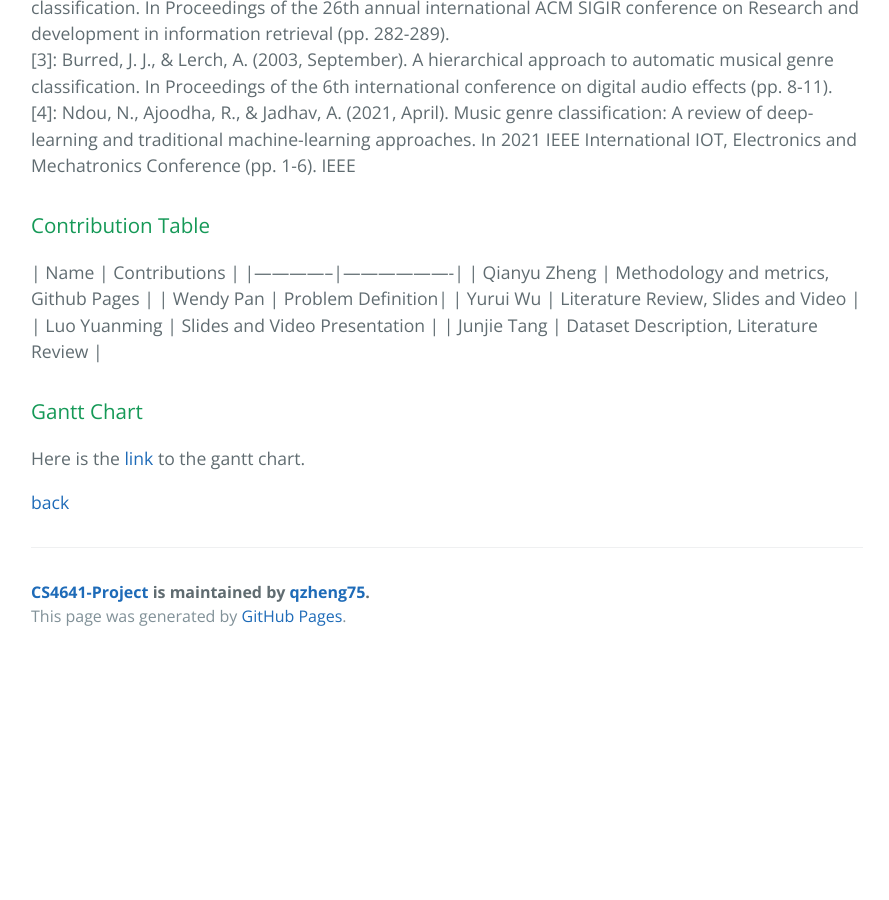
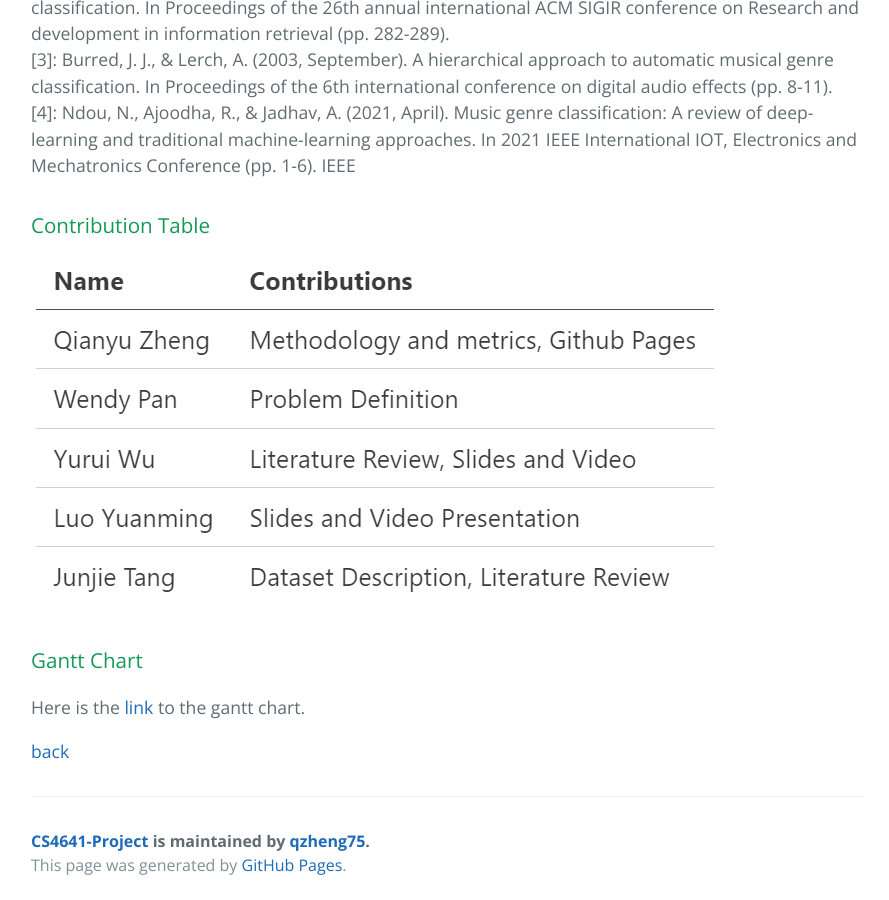
Before and after one commit to qzheng75/CS4641-Project, a Jekyll site: the page built from project_proposal.md, in a window 1280 px wide and 900 px high, scrolled down 2776 px. Shown: the whole window, without its empty margins (193-1082 px from the left). Built offline with Jekyll 4.4.1, drawn with Linux system fonts in a browser that asks for light colours; before the commit the page ends 3436 px from its top, so only the background shows below that.

Commit message:
Fixed table

```diff
--- a/project_proposal.md
+++ b/project_proposal.md
@@ -66,13 +66,7 @@
 [4]: Ndou, N., Ajoodha, R., & Jadhav, A. (2021, April). Music genre classification: A review of deep-learning and traditional machine-learning approaches. In 2021 IEEE International IOT, Electronics and Mechatronics Conference (pp. 1-6). IEEE
 
 ### Contribution Table
-| Name         | Contributions     |
-|--------------|-------------------|
-| Qianyu Zheng | Methodology and metrics, Github Pages |
-| Wendy Pan    | Problem Definition|
-| Yurui Wu     | Literature Review, Slides and Video      |
-| Luo Yuanming | Slides and Video Presentation |
-| Junjie Tang  | Dataset Description, Literature Review  |
+![alt text](/images/proposal_contribution.png)
 
 ### Gantt Chart
 Here is the [link](https://gtvault-my.sharepoint.com/:x:/g/personal/ypan390_gatech_edu/EeUk8XSMMSFAqpbJ5cSKEDQBIkUN30qINQYGgmnCyVkJLg?e=4%3A6bQdYn&at=9&CID=8b4a2e17-0dca-5391-786c-d97bbece4005) to the gantt chart.
```
Also changed, not shown: images/proposal_contribution.png (added).
